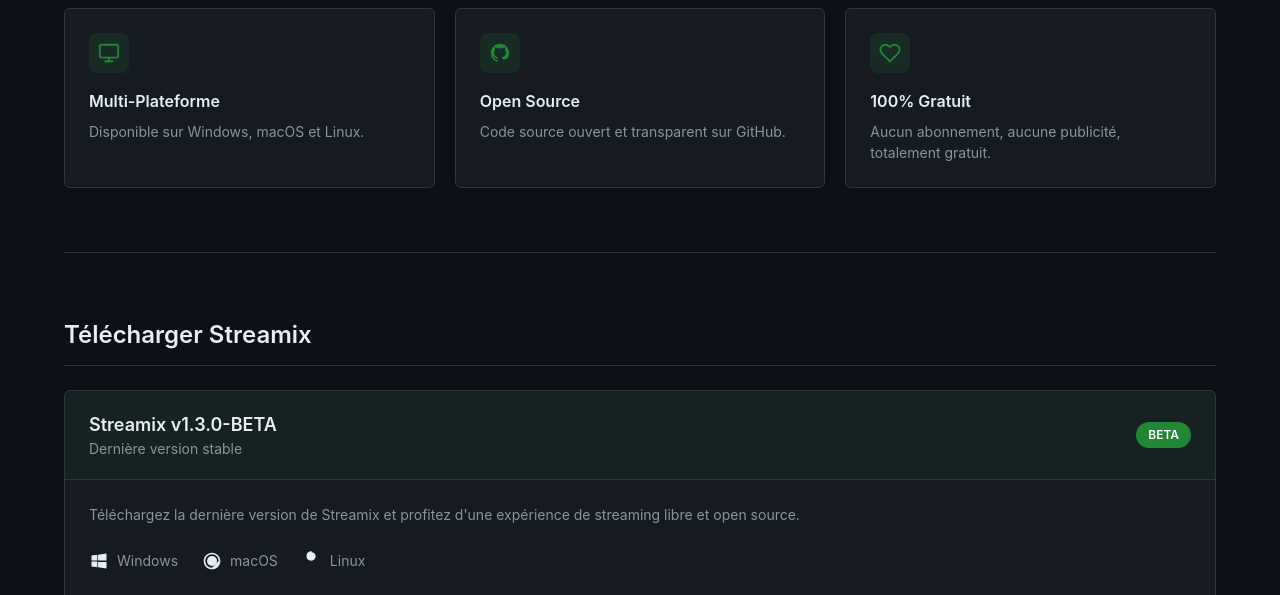
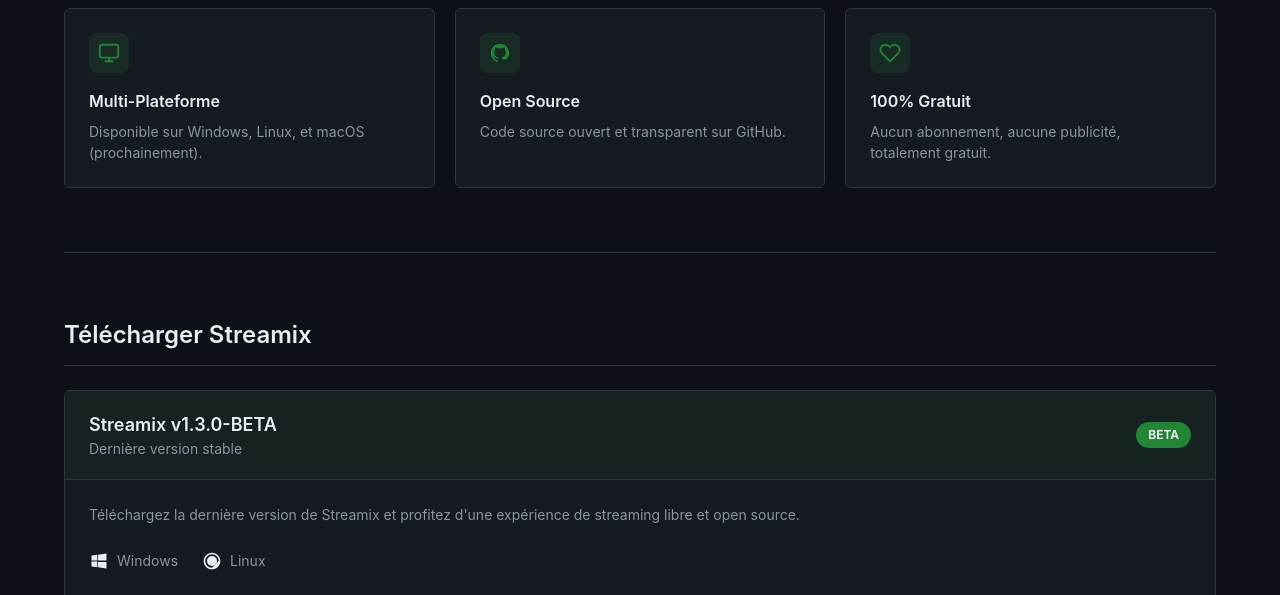
Before and after one commit to Zetsukae/streamix, a plain HTML site: page index.html in a window 1280 px wide. Shown: the part 900-1495 px from the top of the page. Drawn offline with Linux system fonts and the light colour scheme.

Commit message:
Update feature description and remove macOS mention

```diff
--- a/index.html
+++ b/index.html
@@ -112,7 +112,7 @@
                         </svg>
                     </div>
                     <h3 class="feature-title">Multi-Plateforme</h3>
-                    <p class="feature-description">Disponible sur Windows, macOS et Linux.</p>
+                    <p class="feature-description">Disponible sur Windows, Linux, et macOS (prochainement).</p>
                 </div>
 
                 <div class="feature-card">
@@ -161,12 +161,6 @@
                             <svg class="platform-icon" viewBox="0 0 24 24" fill="none" xmlns="http://www.w3.org/2000/svg">
                                 <path d="M12 2C6.477 2 2 6.477 2 12s4.477 10 10 10 10-4.477 10-10S17.523 2 12 2zm0 18c-4.418 0-8-3.582-8-8s3.582-8 8-8 8 3.582 8 8z" fill="currentColor"/>
                                 <path d="M12 6a6 6 0 100 12 6 6 0 000-12z" fill="currentColor"/>
-                            </svg>
-                            <span>macOS</span>
-                        </div>
-                        <div class="platform-item">
-                            <svg class="platform-icon" viewBox="0 0 24 24" fill="none" xmlns="http://www.w3.org/2000/svg">
-                                <path d="M12.504 0c-.155 0-.311.001-.466.004-.652.013-1.296.083-1.918.227-.622.145-1.217.373-1.765.678-.548.305-1.041.688-1.466 1.138-.425.45-.775.969-1.034 1.543-.259.574-.424 1.195-.484 1.843-.06.648-.014 1.32.142 1.976.156.656.413 1.278.768 1.83.355.552.804 1.03 1.334 1.408.53.378 1.139.647 1.79.81.651.163 1.34.215 2.024.153.684-.062 1.344-.239 1.945-.523a5.07 5.07 0 001.612-1.167c.446-.483.792-1.053 1.02-1.677.228-.624.333-1.293.31-1.967a5.108 5.108 0 00-.483-1.908 5.073 5.073 0 00-1.11-1.558 5.067 5.067 0 00-1.617-1.05 5.083 5.083 0 00-1.894-.463 6.924 6.924 0 00-.713-.016z" fill="currentColor"/>
                             </svg>
                             <span>Linux</span>
                         </div>
```
